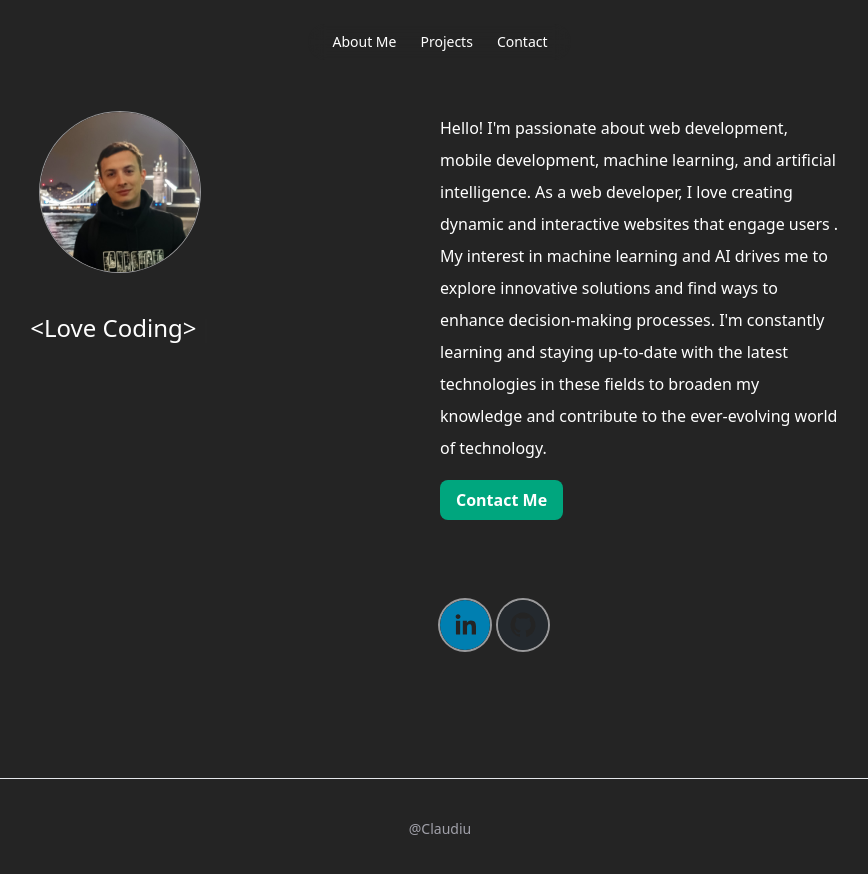
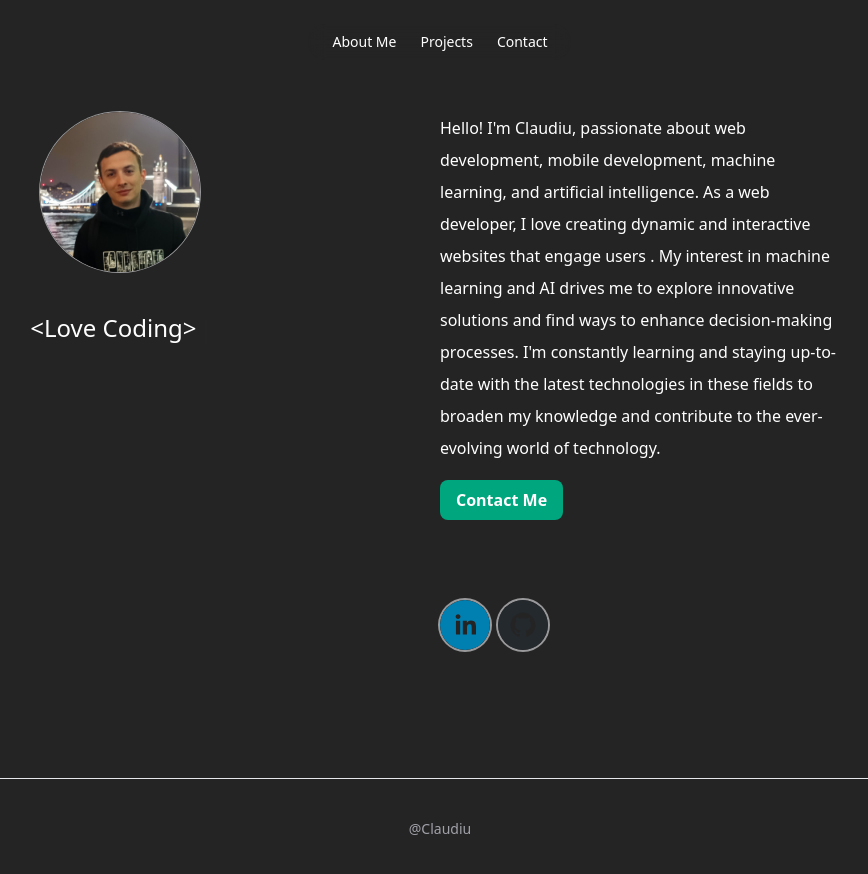
Before and after one commit to claudiuib/claudiu-b, a Next.js app: page / in a window 1280 px wide. Shown: the top 874 px of the page, without its empty margins (200-1068 px from the left). Built offline with nearby package versions, Linux system fonts and the light colour scheme.

Commit message:
Update index.tsx

```diff
--- a/pages/index.tsx
+++ b/pages/index.tsx
@@ -42,7 +42,7 @@ export default function Index(props:IndexItemProps) {
 
     <p className='text-white text-left   text-left text-base leading-loose mt-12'>
 
-    Hello! I'm passionate about web development, mobile development, machine learning, and artificial intelligence. As a web developer, I love creating dynamic and interactive websites that engage users . My interest in machine learning and AI drives me to explore innovative solutions and find ways to enhance decision-making processes. I'm constantly learning and staying up-to-date with the latest technologies in these fields to broaden my knowledge and contribute to the ever-evolving world of technology.
+    Hello! I'm Claudiu, passionate about web development, mobile development, machine learning, and artificial intelligence. As a web developer, I love creating dynamic and interactive websites that engage users . My interest in machine learning and AI drives me to explore innovative solutions and find ways to enhance decision-making processes. I'm constantly learning and staying up-to-date with the latest technologies in these fields to broaden my knowledge and contribute to the ever-evolving world of technology.
 </p>
 
 
```
